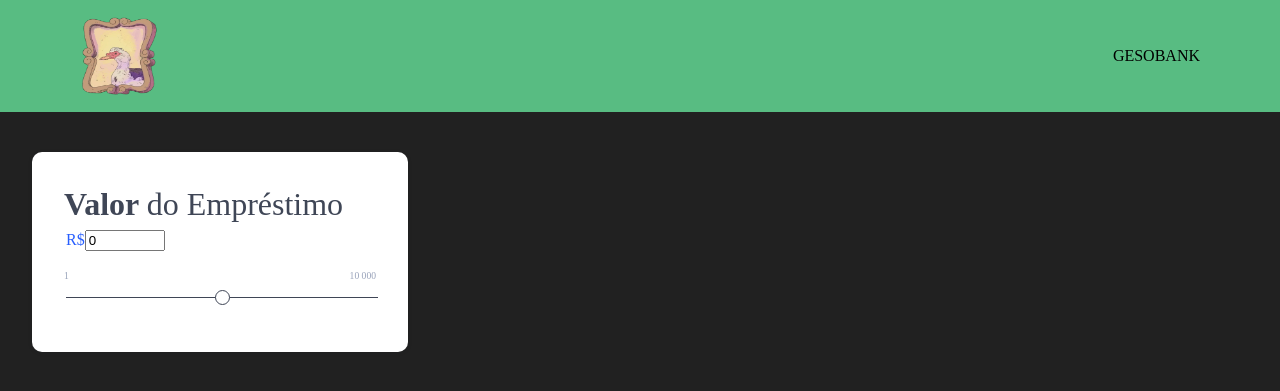
After one commit to Y4nnLS/front-gesobank, a Flask app: page /emprestimo in a window 1280 px wide. The commit adds this page. Shown: the top 391 px of the page. Run offline with Flask 3, Linux system fonts and the light colour scheme.

Commit message:
emprestimo

```diff
--- a/app.py
+++ b/app.py
@@ -43,7 +43,9 @@ def cadastro():
         return jsonify(X)
     return render_template('cadastro.html')
 
-
+@app.route('/emprestimo', methods=['POST', 'GET'])
+def emprestimo():
+    return render_template('emprestimo.html')
 
 if __name__ == "__main__":
     app.run(debug=True)
--- /dev/null
+++ b/static/emprestimo.css
@@ -0,0 +1,302 @@
+/* reset css inicio */
+html, body, div, span, applet, object, iframe,
+h1, h2, h3, h4, h5, h6, p, blockquote, pre,
+a, abbr, acronym, address, big, cite, code,
+del, dfn, em, img, ins, kbd, q, s, samp,
+small, strike, strong, sub, sup, tt, var,
+b, u, i, center,
+dl, dt, dd, ol, ul, li,
+fieldset, form, label, legend,
+table, caption, tbody, tfoot, thead, tr, th, td,
+article, aside, canvas, details, embed,
+figure, figcaption, footer, header, hgroup,
+menu, nav, output, ruby, section, summary,
+time, mark, audio, video {
+    margin: 0;
+    padding: 0;
+    border: 0;
+    font-size: 100%;
+    font: inherit;
+    vertical-align: baseline;
+}
+/* HTML5 display-role reset for older browsers */
+article, aside, details, figcaption, figure,
+footer, header, hgroup, menu, nav, section {
+    display: block;
+}
+body {
+    line-height: 1;
+}
+ol, ul {
+    list-style: none;
+}
+blockquote, q {
+    quotes: none;
+}
+blockquote:before, blockquote:after,
+q:before, q:after {
+    content: '';
+    content: none;
+}
+table {
+    border-collapse: collapse;
+    border-spacing: 0;
+}
+/* reset css fim */
+
+:root{
+    --bg-light: #efefef;
+    --bg-dark: #707070;
+    --clr: #58BC82;
+    --clr-alpha: #9c9c9c60;
+}
+body{
+    background-color: #212121;
+}
+/* main inicio */
+main{
+    margin-top: 5vh;
+    margin-left: 2rem;
+}
+
+form {
+    display: flex;
+    flex-direction: column;
+    align-items: center;
+    justify-items: center;
+    gap: 1rem;
+}
+
+.form .input-span {
+    width: 90%;
+    display: flex;
+    flex-direction: column;
+    gap: .5rem;
+}
+
+form input[type="nome_completo"],
+form input[type="nome"],
+form input[type="telefone"],
+form input[type="cpf"],
+form input[type="senha"],
+form input[type="confirm_senha"] {
+    border-radius: 0.5rem;
+    padding: 1rem 0.75rem;
+    /* width: 100%; */
+    border: none;
+    display: flex;
+    align-items: center;
+    gap: 0.5rem;
+    background-color: var(--clr-alpha);
+    color: var(--bg-light);
+    outline: 2px solid var(--bg-dark);
+}
+
+form input[type="nome_completo"]:focus,
+form input[type="nome"]:focus,
+form input[type="telefone"]:focus,
+form input[type="cpf"]:focus,
+form input[type="senha"]:focus,
+form input[type="confirm_senha"]:focus {
+    outline: 2px solid var(--clr);
+}
+
+.label {
+    align-self: flex-start;
+    color: var(--clr);
+    font-weight: 600;
+}
+
+form .submit {
+    padding: 1rem 0.75rem;
+    width: 90%;
+    align-items: center;
+    gap: 0.5rem;
+    border-radius: 3rem;
+    background-color: var(--bg-dark);
+    color: var(--bg-light);
+    border: none;
+    cursor: pointer;
+    transition: all 300ms;
+    font-weight: 600;
+    font-size: .9rem;
+}
+
+form .submit:hover {
+    background-color: var(--clr);
+    color: var(--bg-dark);
+}
+
+.span {
+    text-decoration: none;
+    color: var(--bg-dark);
+}
+
+.span a {
+    color: var(--clr);
+}
+/* main fim */
+
+/* header inicio*/
+
+header {
+    background-color: var(--clr);
+    width: 100%;
+    top: 0;
+    left: 0;
+}
+
+nav {
+    display: flex;
+    justify-content: space-between;
+    align-items: center;
+
+    max-width: 1120px;
+    margin: 0 auto;
+    padding: 16px;
+}
+
+/* header fim */
+.card-conteiner {
+    cursor: default;
+    --color-primary: #275efe;
+    --color-headline: #3f4656;
+    --color-text: #99a3ba;
+  }
+
+  .card-content {
+    width: 100%;
+    max-width: 312px;
+    padding: 36px 32px;
+    background: #fff;
+    border-radius: 10px;
+    box-shadow: 0 1px 4px rgba(18, 22, 33, .12);
+  }
+
+  .card-content .card-title {
+    font-family: inherit;
+    font-size: 32px;
+    font-weight: 700;
+    margin: 0 0 10px 0;
+    color: var(--color-headline);
+  }
+
+  .card-content .card-title span {
+    font-weight: 500;
+  }
+
+  .card-content .values div, .card-content .current-range div {
+    display: inline-block;
+    vertical-align: top;
+  }
+
+  .card-content .values {
+    margin: 0;
+    font-weight: 500;
+    color: var(--color-primary);
+  }
+
+  .card-content .values > div:first-child {
+    margin-right: 2px;
+  }
+
+  .card-content .values > div:last-child {
+    margin-left: 2px;
+  }
+
+  .card-content .current-range {
+    display: block;
+    color: var(--color-text);
+    margin-top: 8px;
+    font-size: 14px;
+  }
+
+  .card-content .slider {
+    display: flex;
+    justify-content: space-between;
+    margin-top: 20px;
+    font-size: .6em;
+    color: var(--color-text);
+  }
+
+  /* Range Slider */
+  .input-ranges[type='range'] {
+    width: 100%;
+    height: 30px;
+    overflow: hidden;
+    outline: none;
+  }
+
+  .input-ranges[type='range'],
+  .input-ranges[type='range']::-webkit-slider-runnable-track,
+  .input-ranges[type='range']::-webkit-slider-thumb {
+    -webkit-appearance: none;
+    background: none;
+  }
+
+  .input-ranges[type='range']::-webkit-slider-runnable-track {
+    width: 200px;
+    height: 1px;
+    background: var(--color-headline);
+  }
+
+  .input-ranges[type='range']:nth-child(2)::-webkit-slider-runnable-track {
+    background: none;
+  }
+
+  .input-ranges[type='range']::-webkit-slider-thumb {
+    position: relative;
+    height: 15px;
+    width: 15px;
+    margin-top: -7px;
+    background: #fff;
+    border: 1px solid var(--color-headline);
+    border-radius: 25px;
+    cursor: pointer;
+    z-index: 1;
+    transition: .5s;
+    -webkit-transition: .5s;
+    -moz-transition: .5s;
+    -ms-transition: .5s;
+    -o-transition: .5s;
+  }
+
+  .input-ranges[type='range']::-webkit-slider-thumb:hover {
+    background: #eaefff;
+    border: 1px solid var(--color-primary);
+    outline: .5px solid var(--color-primary);
+  }
+
+  .input-ranges[type='range']::-webkit-slider-thumb:active {
+    cursor: grabbing;
+  }
+
+  .input-ranges[type='range']:nth-child(1)::-webkit-slider-thumb {
+    z-index: 2;
+  }
+
+  .rangeslider {
+    font-family: sans-serif;
+    font-size: 14px;
+    position: relative;
+    height: 20px;
+    width: 210px;
+    display: inline-block;
+    margin-top: -5px;
+  }
+
+  .rangeslider input {
+    position: absolute;
+  }
+
+  .rangeslider span {
+    position: absolute;
+    margin-top: 20px;
+    left: 0;
+  }
+
+  .rangeslider .right {
+    position: relative;
+    float: right;
+    margin-right: -5px;
+  }
--- /dev/null
+++ b/templates/emprestimo.html
@@ -0,0 +1,80 @@
+<!DOCTYPE html>
+<html lang="pt-br">
+
+<head>
+    <meta charset="UTF-8">
+    <meta name="viewport" content="width=device-width, initial-scale=1.0">
+    <link rel="stylesheet" href="{{ url_for('static', filename='emprestimo.css') }}">
+    <title>Empréstimo</title>
+</head>
+
+<body>
+    <header>
+        <nav>
+            <img src="{{ url_for('static', filename='gesobank.webp') }}" alt="gesonel" style="height:10vh;width:10vh;">
+            <h1>GESOBANK</h1>
+    </header>
+    <main>
+        <div class="card-conteiner">
+            <div class="card-content">
+                <div class="card-title">Valor <span>do Empréstimo</span></div>
+                <div class="values">
+                    <!-- Substitua o span por um input -->
+                    <div>R$<input type="number" id="first" value="0" min="1" max="10000"></div>
+                </div>
+                <div data-range="#third" data-value-1="#second" data-value-0="#first" class="slider" id="myRange">
+                    <label class="label-min-value">1</label>
+                    <label class="label-max-value">10 000</label>
+                </div>
+                <div class="slidecontainer">
+                    <input class="max input-ranges" name="range_1" type="range" min="1" max="10000" onChange="rangeSlide(this.value)" onmousemove="rangeSlide(this.value)">
+                </div>
+            </div>
+        </div>
+        <script>
+            var slider = document.querySelector(".input-ranges");
+            var output = document.getElementById("first");
+
+            function rangeSlide(value){
+                // Atualiza o valor do input
+                output.value = value;
+                // Atualiza o valor do range
+                slider.value = value;
+            }
+
+            // Adiciona um evento de escuta ao input para capturar a entrada do usuário
+            output.addEventListener("input", function() {
+                var valor = parseFloat(this.value); // Obtém o valor digitado como número
+                // Verifica se o valor está dentro do intervalo permitido
+                if (valor < 1) {
+                    this.value = 1; // Define o valor mínimo permitido
+                } else if (valor > 10000) {
+                    this.value = 10000; // Define o valor máximo permitido
+                } else {
+                    this.value = valor; // Mantém o valor dentro do intervalo permitido
+                }
+                rangeSlide(this.value); // Atualiza o valor do range e da interface
+            });
+
+            // Adiciona um evento de escuta ao range para atualizar o valor do input
+            slider.addEventListener("input", function() {
+                output.value = this.value;
+            });
+
+            // Adiciona um evento de escuta ao range para atualizar o valor do input
+            slider.addEventListener("change", function() {
+                output.value = this.value;
+            });
+        </script>
+    </main>
+
+
+
+
+
+    <footer>
+
+    </footer>
+</body>
+
+</html>
```
Also changed, not shown: static/login.css (+4 -4 lines).
